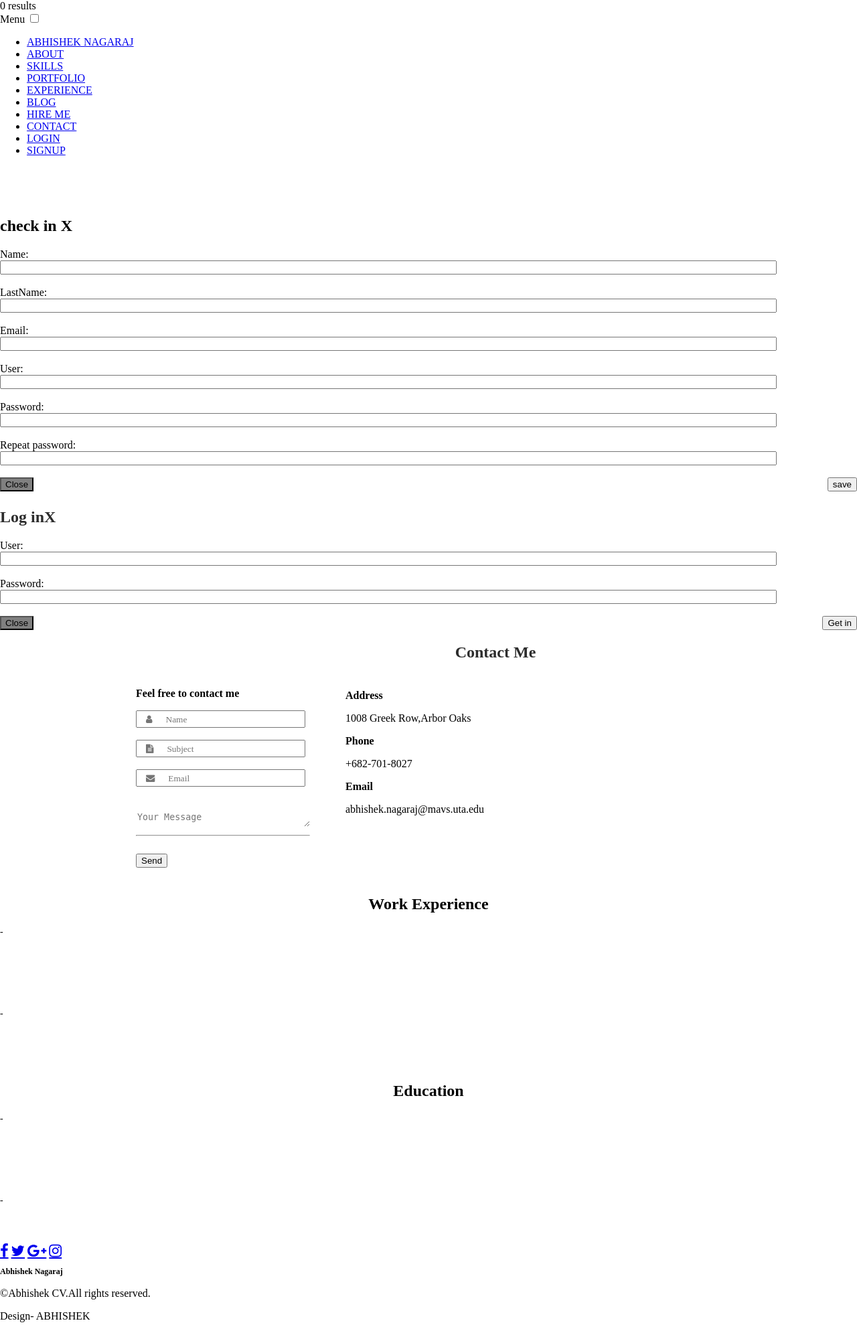
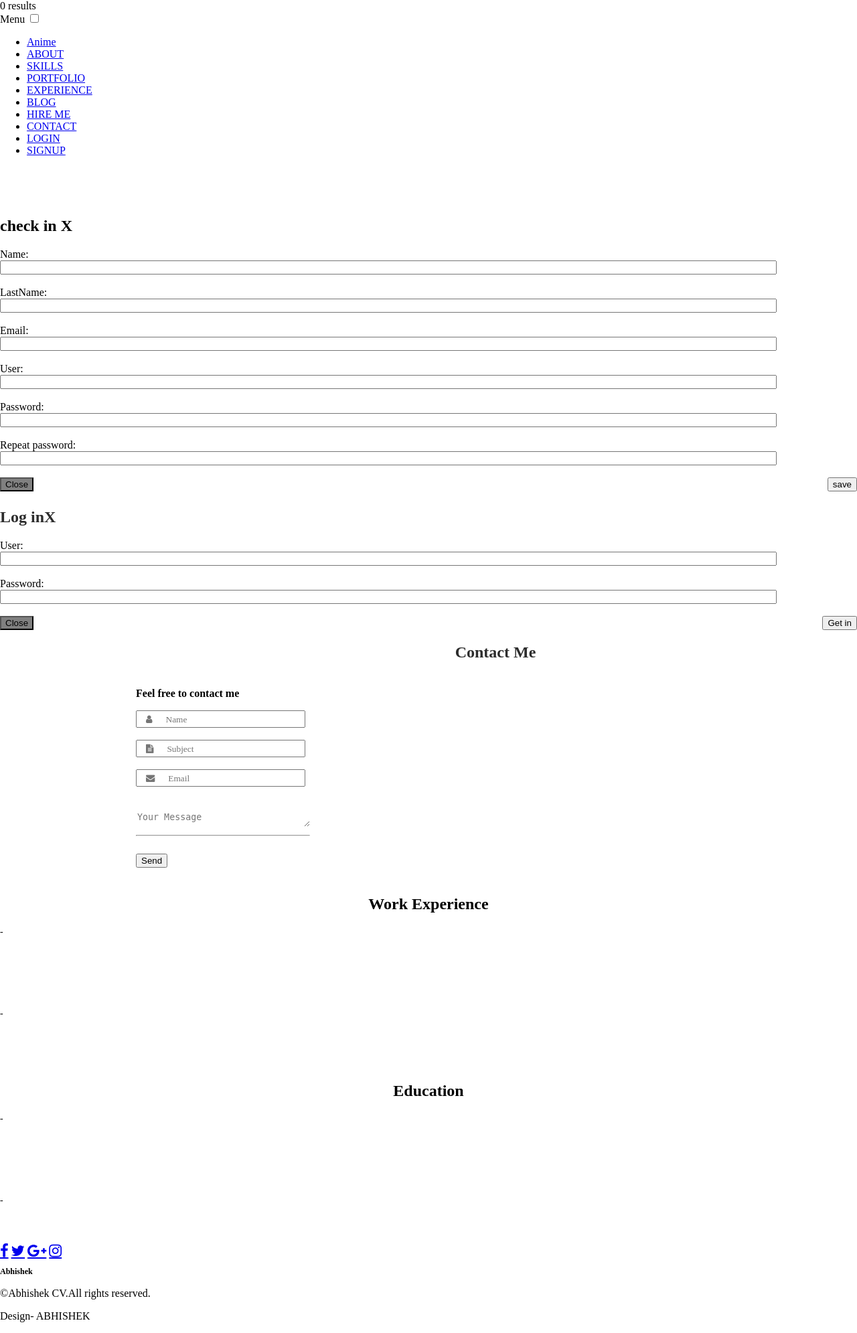
Before and after one commit to abhi-Gear4/Web-Development-Personal-Portofolio-using-PHP, a PHP site: page /Workexperience.php in a window 1280 px wide. Shown: the whole page at 67% size. Run offline with PHP 8.4, Linux system fonts and the light colour scheme; data that the repository does not hold is empty.

Commit message:
Update Workexperience.php

```diff
--- a/Workexperience.php
+++ b/Workexperience.php
@@ -116,7 +116,7 @@ function loginOpenForm() {
 
 
           <ul >
-            <li><a href = "home.php">ABHISHEK NAGARAJ</a> </li>
+            <li><a href = "home.php">Anime</a> </li>
             <li><a href = "about.php">ABOUT</a> </li>
             <li><a href = "Progess.php">SKILLS</a> </li>
             <li><a href= "portfolio.php"> PORTFOLIO </a></li>
@@ -243,14 +243,6 @@ function loginOpenForm() {
 
 
 
-      <td style="padding-bottom: 60px; padding-left: 50px">
-        <p><strong>Address</strong></p>
-        <p>1008 Greek Row,Arbor Oaks</p>
-        <p><strong>Phone</strong></p>
-        <p>+682-701-8027</p>
-        <p><strong>Email</strong></p>
-        <p>abhishek.nagaraj@mavs.uta.edu</p>
-      </td>
      </tr>
 
 
@@ -393,7 +385,7 @@ function loginOpenForm() {
         <a href="#" class="fa fa-twitter"  style ="font-size: 22px"> </a>
         <a href="#" class="fa fa-google-plus"  style ="font-size: 22px"> </a>
         <a href="#" class="fa fa-instagram" style ="font-size: 22px"></a>
-      <p style="font-size: 12px"> <strong>Abhishek Nagaraj </strong></p>
+      <p style="font-size: 12px"> <strong>Abhishek </strong></p>
       <p > &copy;Abhishek CV.All rights reserved.</p>
       <p > Design- ABHISHEK </p>
 
```
